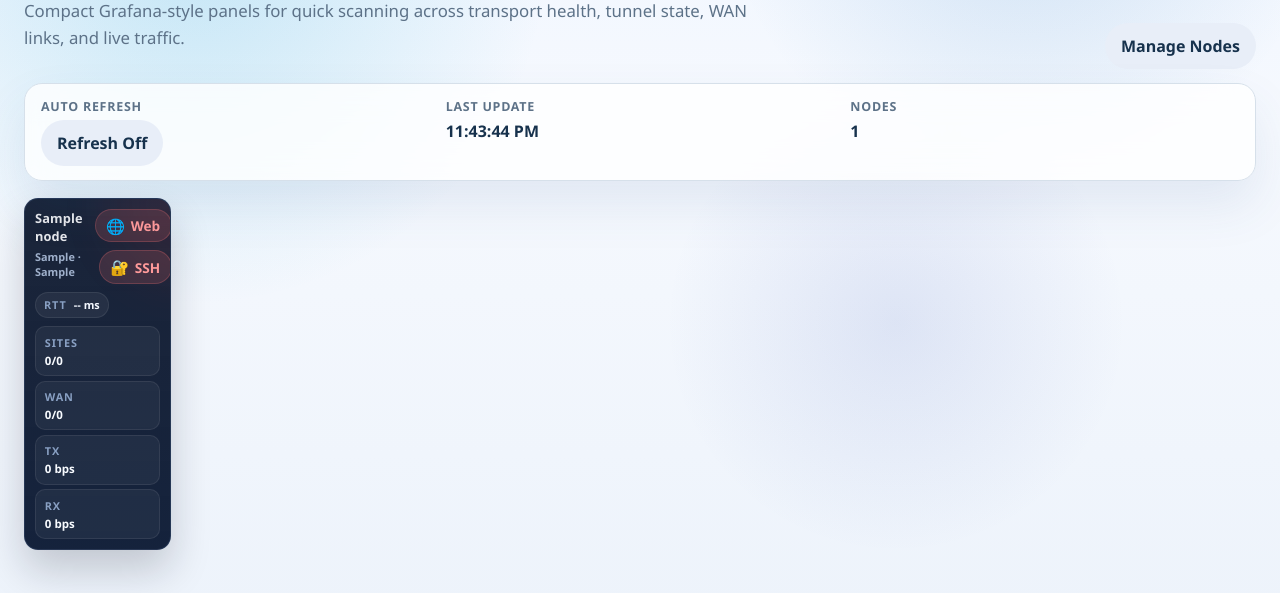
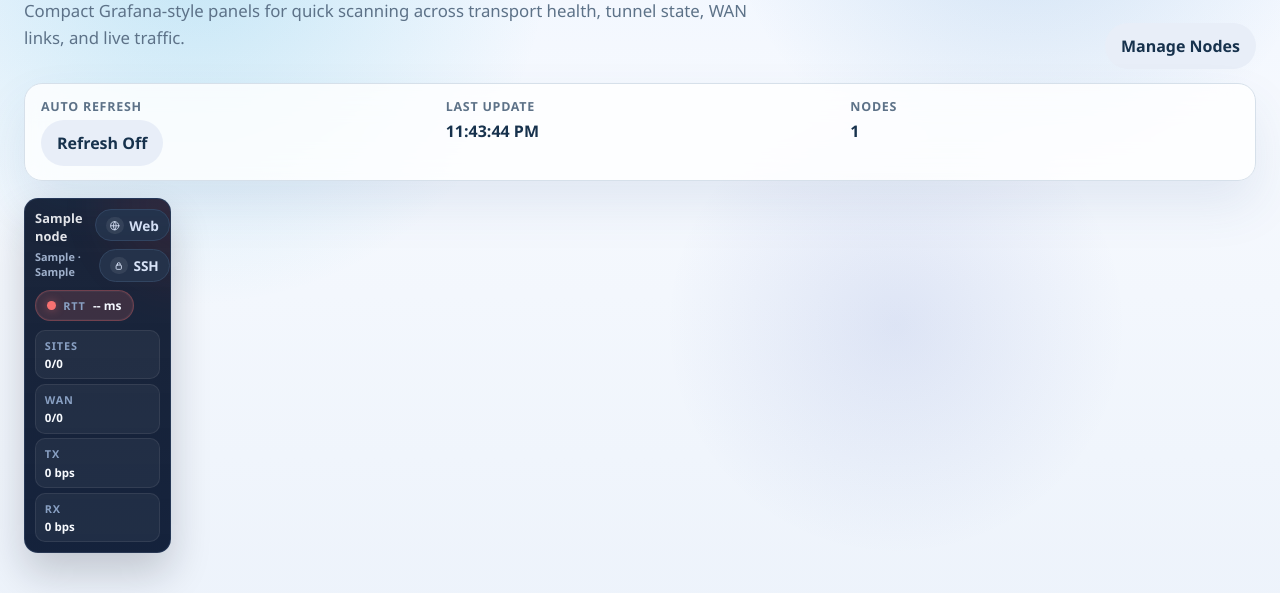
Before and after one commit to rbrady47/smp, a FastAPI app: page / in a window 1280 px wide. Shown: the part 218-811 px from the top of the page. Run offline with FastAPI, Linux system fonts and the light colour scheme; tables that the repository leaves empty hold one stand-in row (values such as "Sample post"); data that the repository does not hold is empty.

Commit message:
Refactor node services UI: replace Web/SSH buttons with clickable service icons and health indicators

```diff
--- a/app/main.py
+++ b/app/main.py
@@ -1,7 +1,11 @@
 import asyncio
+from collections import deque
 from datetime import datetime, timezone
 import logging
+import platform
+import re
 import socket
+import subprocess
 import time
 import urllib.parse
 
@@ -13,7 +17,7 @@ import httpx
 from sqlalchemy import select
 from sqlalchemy.orm import Session
 
-from app.db import get_db
+from app.db import SessionLocal, get_db
 from app.models import Node
 from app.schemas import NodeCreate, NodeUpdate
 from app.telemetry import normalize_bwv_stats
@@ -39,6 +43,11 @@ DASHBOARD_STATUS_PRIORITY = {
     "offline": 2,
 }
 DASHBOARD_TELEMETRY_TIMEOUT_SECONDS = 3.0
+PING_HISTORY_SECONDS = 60
+PING_INTERVAL_SECONDS = 1.0
+ping_samples_by_node: dict[int, deque[int]] = {}
+ping_snapshot_by_node: dict[int, dict[str, object]] = {}
+ping_monitor_task: asyncio.Task | None = None
 
 
 @app.get("/", response_class=HTMLResponse)
@@ -82,6 +91,104 @@ def check_tcp_port(host: str, port: int) -> dict[str, int | bool | None]:
         return {"reachable": False, "latency_ms": None}
 
 
+def ping_host(host: str) -> dict[str, int | bool | None]:
+    system_name = platform.system().lower()
+    if system_name == "windows":
+        command = ["ping", "-n", "1", "-w", "1000", host]
+    else:
+        command = ["ping", "-c", "1", "-W", "1", host]
+
+    try:
+        completed = subprocess.run(
+            command,
+            capture_output=True,
+            text=True,
+            timeout=2.0,
+            check=False,
+        )
+    except (OSError, subprocess.SubprocessError, subprocess.TimeoutExpired):
+        return {"reachable": False, "latency_ms": None}
+
+    output = f"{completed.stdout}\n{completed.stderr}"
+    if completed.returncode != 0:
+        return {"reachable": False, "latency_ms": None}
+
+    patterns = [
+        r"time[=<]\s*(\d+(?:\.\d+)?)\s*ms",
+        r"Average = (\d+)\s*ms",
+    ]
+    for pattern in patterns:
+        match = re.search(pattern, output, re.IGNORECASE)
+        if match:
+            try:
+                return {"reachable": True, "latency_ms": round(float(match.group(1)))}
+            except ValueError:
+                break
+
+    return {"reachable": True, "latency_ms": None}
+
+
+def build_ping_snapshot(node_id: int, ping_result: dict[str, int | bool | None]) -> dict[str, object]:
+    samples = ping_samples_by_node.setdefault(node_id, deque(maxlen=PING_HISTORY_SECONDS))
+    ping_ok = bool(ping_result["reachable"])
+    latency_ms = ping_result["latency_ms"] if ping_ok else None
+
+    if ping_ok and latency_ms is not None:
+        samples.append(int(latency_ms))
+
+    average_ms = round(sum(samples) / len(samples)) if samples else None
+
+    if not ping_ok:
+        state = "down"
+    elif average_ms is None or latency_ms is None:
+        state = "good"
+    elif latency_ms <= average_ms * 1.5:
+        state = "good"
+    else:
+        state = "warn"
+
+    snapshot = {
+        "ping_ok": ping_ok,
+        "latency_ms": latency_ms,
+        "avg_latency_ms": average_ms,
+        "state": state,
+        "updated_at": datetime.now(timezone.utc),
+    }
+    ping_snapshot_by_node[node_id] = snapshot
+    return snapshot
+
+
+def get_ping_snapshot(node: Node) -> dict[str, object]:
+    snapshot = ping_snapshot_by_node.get(node.id)
+    if snapshot is not None:
+        return snapshot
+
+    return build_ping_snapshot(node.id, ping_host(node.host))
+
+
+async def ping_monitor_loop() -> None:
+    while True:
+        db = SessionLocal()
+        try:
+            nodes = db.scalars(select(Node).order_by(Node.id)).all()
+        finally:
+            db.close()
+
+        enabled_nodes = [node for node in nodes if node.enabled]
+        if enabled_nodes:
+            ping_results = await asyncio.gather(
+                *(asyncio.to_thread(ping_host, node.host) for node in enabled_nodes),
+                return_exceptions=True,
+            )
+            for node, result in zip(enabled_nodes, ping_results):
+                if isinstance(result, Exception):
+                    build_ping_snapshot(node.id, {"reachable": False, "latency_ms": None})
+                else:
+                    build_ping_snapshot(node.id, result)
+
+        await asyncio.sleep(PING_INTERVAL_SECONDS)
+
+
 async def compute_node_status(node: Node) -> dict[str, object]:
     if not node.enabled:
         return {
@@ -90,9 +197,13 @@ async def compute_node_status(node: Node) -> dict[str, object]:
             "last_checked": node.last_checked,
             "web_ok": False,
             "ssh_ok": False,
+            "ping_ok": False,
+            "ping_state": "down",
+            "ping_avg_ms": None,
         }
 
     checked_at = datetime.now(timezone.utc)
+    ping_snapshot = get_ping_snapshot(node)
     web_check, ssh_check = await asyncio.gather(
         asyncio.to_thread(check_tcp_port, node.host, node.web_port),
         asyncio.to_thread(check_tcp_port, node.host, node.ssh_port),
@@ -106,13 +217,7 @@ async def compute_node_status(node: Node) -> dict[str, object]:
     else:
         status_value = "offline"
 
-    latency_ms = None
-    if reachable_ports:
-        latency_ms = min(
-            int(result["latency_ms"])
-            for result in reachable_ports
-            if result["latency_ms"] is not None
-        )
+    latency_ms = ping_snapshot["latency_ms"] if ping_snapshot["ping_ok"] else None
 
     return {
         "status": status_value,
@@ -120,6 +225,9 @@ async def compute_node_status(node: Node) -> dict[str, object]:
         "last_checked": checked_at,
         "web_ok": bool(web_check["reachable"]),
         "ssh_ok": bool(ssh_check["reachable"]),
+        "ping_ok": bool(ping_snapshot["ping_ok"]),
+        "ping_state": str(ping_snapshot["state"]),
+        "ping_avg_ms": ping_snapshot["avg_latency_ms"],
     }
 
 
@@ -141,6 +249,9 @@ def serialize_node(node: Node, health: dict[str, object]) -> dict[str, object]:
         "last_checked": node.last_checked.isoformat() if node.last_checked else None,
         "web_ok": health["web_ok"],
         "ssh_ok": health["ssh_ok"],
+        "ping_ok": health["ping_ok"],
+        "ping_state": health["ping_state"],
+        "ping_avg_ms": health["ping_avg_ms"],
     }
 
 
@@ -387,11 +498,15 @@ async def summarize_dashboard_node(node: Node) -> dict[str, object]:
         "web_port": node.web_port,
         "ssh_port": node.ssh_port,
         "web_scheme": "https" if node.api_use_https else "http",
+        "ssh_username": node.api_username,
         "site": node.location,
         "status": build_dashboard_status(str(health["status"]), normalized),
         "web_ok": health["web_ok"],
         "ssh_ok": health["ssh_ok"],
-        "latency_ms": (normalized or {}).get("latency_ms", health.get("latency_ms")),
+        "ping_ok": health["ping_ok"],
+        "ping_state": health["ping_state"],
+        "ping_avg_ms": health["ping_avg_ms"],
+        "latency_ms": health.get("latency_ms"),
         "tx_bps": (normalized or {}).get("tx_bps", 0),
         "rx_bps": (normalized or {}).get("rx_bps", 0),
         "sites_up": sites_up,
@@ -400,6 +515,27 @@ async def summarize_dashboard_node(node: Node) -> dict[str, object]:
         "wan_total": wan_total,
         "last_seen": node.last_checked.isoformat() if node.last_checked else None,
     }
+
+
+@app.on_event("startup")
+async def startup_ping_monitor() -> None:
+    global ping_monitor_task
+
+    if ping_monitor_task is None or ping_monitor_task.done():
+        ping_monitor_task = asyncio.create_task(ping_monitor_loop())
+
+
+@app.on_event("shutdown")
+async def shutdown_ping_monitor() -> None:
+    global ping_monitor_task
+
+    if ping_monitor_task is not None:
+        ping_monitor_task.cancel()
+        try:
+            await ping_monitor_task
+        except asyncio.CancelledError:
+            pass
+        ping_monitor_task = None
 
 
 @app.get("/api/nodes")
--- a/static/css/style.css
+++ b/static/css/style.css
@@ -315,24 +315,49 @@ a {
     justify-content: flex-end;
 }
 
-.service-link-dashboard {
-    background: rgba(255, 255, 255, 0.08);
-    border-color: rgba(255, 255, 255, 0.08);
-    color: #e5e7eb;
+.dashboard-service-pill,
+.dashboard-service-pill:visited,
+.dashboard-service-pill:hover,
+.dashboard-service-pill:focus-visible {
+    display: inline-flex;
+    align-items: center;
+    gap: 0.35rem;
+    border: 1px solid rgba(255, 255, 255, 0.08);
+    border-radius: 999px;
+    padding: 0.35rem 0.65rem;
+    font: inherit;
+    font-size: 0.85rem;
+    font-weight: 700;
+    cursor: pointer;
+    text-decoration: none;
+    color: #d8e3f7;
+    background: #24324a;
+    border-color: #324561;
     position: relative;
     z-index: 3;
 }
 
-.service-link.service-link-dashboard.ok {
-    color: #8ff6b0;
-    background: rgba(34, 197, 94, 0.18);
-    border-color: rgba(77, 235, 139, 0.25);
+.dashboard-service-glyph {
+    width: 1.1rem;
+    height: 1.1rem;
+    border-radius: 999px;
+    display: inline-flex;
+    align-items: center;
+    justify-content: center;
+    background: rgba(255, 255, 255, 0.08);
+    color: #d8e3f7;
+    line-height: 1;
+    flex: 0 0 auto;
 }
 
-.service-link.service-link-dashboard.down {
-    color: #ff9a9a;
-    background: rgba(248, 113, 113, 0.16);
-    border-color: rgba(248, 113, 113, 0.24);
+.dashboard-service-glyph svg {
+    width: 0.72rem;
+    height: 0.72rem;
+    stroke: currentColor;
+    stroke-width: 1.8;
+    fill: none;
+    stroke-linecap: round;
+    stroke-linejoin: round;
 }
 
 .node-header {
@@ -402,6 +427,45 @@ a {
     border: 1px solid rgba(255, 255, 255, 0.08);
 }
 
+.metric-chip-rtt {
+    padding: 0.38rem 0.7rem;
+    border-width: 1px;
+    box-shadow: inset 0 0 0 1px rgba(255, 255, 255, 0.04);
+}
+
+.metric-chip-rtt.ping-good {
+    background: rgba(52, 211, 153, 0.14);
+    border-color: rgba(52, 211, 153, 0.28);
+}
+
+.metric-chip-rtt.ping-warn {
+    background: rgba(245, 158, 11, 0.16);
+    border-color: rgba(245, 158, 11, 0.3);
+}
+
+.metric-chip-rtt.ping-down {
+    background: rgba(248, 113, 113, 0.16);
+    border-color: rgba(248, 113, 113, 0.28);
+}
+
+.ping-dot {
+    width: 0.55rem;
+    height: 0.55rem;
+    border-radius: 999px;
+    display: inline-block;
+    box-shadow: 0 0 0 3px rgba(255, 255, 255, 0.04);
+}
+
+.ping-dot.up {
+    background: #34d399;
+    box-shadow: 0 0 10px rgba(52, 211, 153, 0.55);
+}
+
+.ping-dot.down {
+    background: #f87171;
+    box-shadow: 0 0 10px rgba(248, 113, 113, 0.45);
+}
+
 .metric-chip-label,
 .metric-label {
     color: #89a0c3;
@@ -413,7 +477,7 @@ a {
 
 .metric-chip-value {
     color: #f4f8ff;
-    font-size: 0.68rem;
+    font-size: 0.75rem;
     font-weight: 700;
 }
 
@@ -443,17 +507,17 @@ a {
 
 @media (min-width: 1500px) {
     .dashboard-container {
-        max-width: 1700px;
+        max-width: 1860px;
     }
 
     .node-grid {
-        grid-template-columns: repeat(6, minmax(0, 1fr));
+        grid-template-columns: repeat(7, minmax(0, 1fr));
     }
 }
 
 @media (min-width: 1900px) {
     .dashboard-container {
-        max-width: 1760px;
+        max-width: 1920px;
     }
 
     .node-card {
--- a/static/js/app.js
+++ b/static/js/app.js
@@ -220,8 +220,9 @@ function openNode(nodeId) {
 
 window.openNode = openNode;
 
-async function copySshCommand(host) {
-    const sshCommand = `ssh ${host}`;
+async function copySshCommand(host, username = "") {
+    const sshTarget = username ? `${username}@${host}` : host;
+    const sshCommand = `ssh ${sshTarget}`;
     await navigator.clipboard.writeText(sshCommand);
 }
 
@@ -308,13 +309,33 @@ function statusCell(node) {
     `;
 }
 
-function dashboardServiceItem(label, icon, isOk, action, node) {
-    const stateClass = isOk ? "ok" : "down";
+function getDashboardServiceIcon(iconName) {
+    if (iconName === "web") {
+        return `
+            <svg viewBox="0 0 24 24" aria-hidden="true" focusable="false">
+                <circle cx="12" cy="12" r="8.5"></circle>
+                <path d="M3.5 12h17"></path>
+                <path d="M12 3.5a13 13 0 0 1 0 17"></path>
+                <path d="M12 3.5a13 13 0 0 0 0 17"></path>
+            </svg>
+        `;
+    }
+
+    return `
+        <svg viewBox="0 0 24 24" aria-hidden="true" focusable="false">
+            <rect x="6.5" y="10.5" width="11" height="9" rx="2"></rect>
+            <path d="M9 10.5V8.5a3 3 0 0 1 6 0v2"></path>
+        </svg>
+    `;
+}
+
+function dashboardServiceItem(label, iconName, action, node) {
+    const iconMarkup = getDashboardServiceIcon(iconName);
 
     if (action === "open-web") {
         return `
             <a
-                class="service-link service-link-dashboard ${stateClass}"
+                class="dashboard-service-pill"
                 data-dashboard-link="true"
                 href="${node.web_scheme || "https"}://${node.host}:${node.web_port}"
                 target="_blank"
@@ -322,7 +343,7 @@ function dashboardServiceItem(label, icon, isOk, action, node) {
                 title="${label}"
                 draggable="false"
             >
-                <span class="service-icon">${icon}</span>
+                <span class="dashboard-service-glyph" aria-hidden="true">${iconMarkup}</span>
                 <span>${label}</span>
             </a>
         `;
@@ -331,15 +352,16 @@ function dashboardServiceItem(label, icon, isOk, action, node) {
     return `
         <button
             type="button"
-            class="service-link service-link-dashboard ${stateClass}"
+            class="dashboard-service-pill"
             data-dashboard-action="${action}"
             data-host="${node.host}"
+            data-ssh-username="${node.ssh_username || ""}"
             data-web-port="${node.web_port}"
             data-web-scheme="${node.web_scheme || "https"}"
             title="${label}"
             draggable="false"
         >
-            <span class="service-icon">${icon}</span>
+            <span class="dashboard-service-glyph" aria-hidden="true">${iconMarkup}</span>
             <span>${label}</span>
         </button>
     `;
@@ -579,13 +601,14 @@ function renderDashboard(nodes) {
                     <div class="node-sub">${node.site} · ${node.host}</div>
                 </div>
                 <div class="service-list service-list-dashboard">
-                    ${dashboardServiceItem("Web", "\uD83C\uDF10", node.web_ok, "open-web", node)}
-                    ${dashboardServiceItem("SSH", "\uD83D\uDD10", node.ssh_ok, "ssh", node)}
+                    ${dashboardServiceItem("Web", "web", "open-web", node)}
+                    ${dashboardServiceItem("SSH", "ssh", "ssh", node)}
                 </div>
             </div>
 
             <div class="node-strip">
-                <span class="metric-chip">
+                <span class="metric-chip metric-chip-rtt ping-${node.ping_state || "down"}">
+                    <span class="ping-dot ${node.ping_ok ? "up" : "down"}" title="${node.ping_ok ? "Ping reachable" : "Ping unreachable"}"></span>
                     <span class="metric-chip-label">RTT</span>
                     <span class="metric-chip-value">${node.latency_ms ?? "--"} ms</span>
                 </span>
@@ -631,6 +654,7 @@ function renderDashboard(nodes) {
 
                 const action = button.getAttribute("data-dashboard-action");
                 const host = button.getAttribute("data-host") || "";
+                const sshUsername = button.getAttribute("data-ssh-username") || "";
                 const webPort = Number(button.getAttribute("data-web-port"));
                 const webScheme = button.getAttribute("data-web-scheme") || "https";
 
@@ -640,7 +664,7 @@ function renderDashboard(nodes) {
                 }
 
                 if (action === "ssh") {
-                    copySshCommand(host)
+                    copySshCommand(host, sshUsername)
                         .then(() => {
                             showDashboardFeedback("SSH command copied");
                         })
@@ -857,7 +881,7 @@ async function handleNodeActionClick(event) {
 
     if (action === "ssh" && node) {
         try {
-            await copySshCommand(node.host);
+            await copySshCommand(node.host, node.api_username || "");
             showFeedback("SSH command copied");
         } catch (error) {
             const nodesError = document.getElementById("nodes-error");
```
